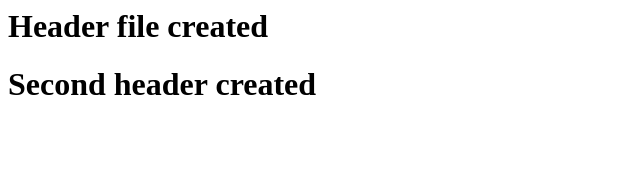
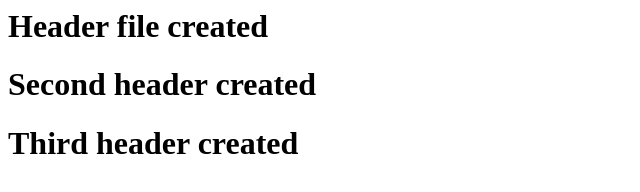
Before and after one commit to plusnitin/Test-repo, a plain HTML site: page index.html in a window 1280 px wide. Shown: the whole page, without its empty margins (0-640 px from the left). Drawn offline with Linux system fonts and the light colour scheme.

Commit message:
new header added

```diff
--- a/index.html
+++ b/index.html
@@ -1,2 +1,3 @@
 <h1>Header file created</h1>
 <h1>Second header created</h1>
+<h1>Third header created</h1>
```
